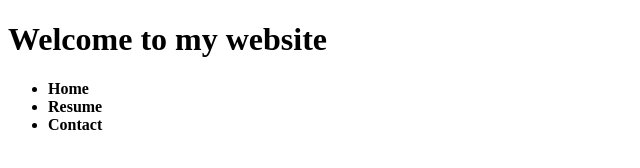
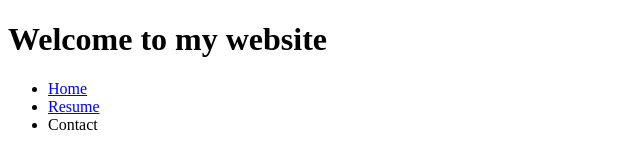
Before and after one commit to roshanpaul1/Project-One, a plain HTML site: page index.html in a window 1280 px wide. Shown: the whole page, without its empty margins (0-640 px from the left). Drawn offline with Linux system fonts and the light colour scheme.

Commit message:
adding nav to both the files

```diff
--- a/index.html
+++ b/index.html
@@ -7,10 +7,13 @@
   <body>
    <header>
    <h1> Welcome to my website</h1>
+   <div class = "navigation">
+	<nav>
+
    <ul>
-  <li><strong> Home </strong></li>
-  <li><strong> Resume </strong></li>
-  <li><strong> Contact </strong></li>
+  <li> <a href = "./index.html">Home </a></li>
+  <li><a href = "./resume.html"> Resume </a> </li>
+  <li> Contact</li>
 </ul>
 
   </header>
```
Also changed, not shown: resume.html (+5 -3 lines).
